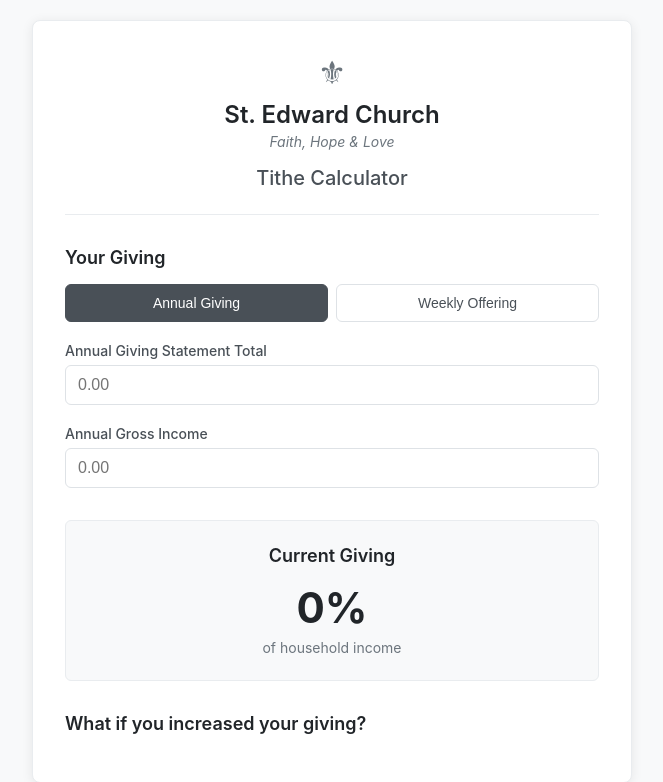
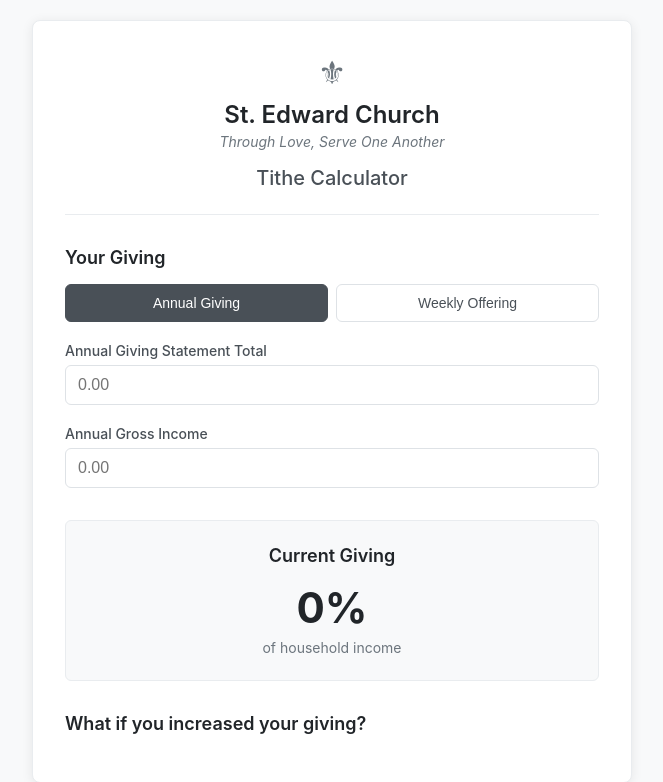
Before and after one commit to eharnischStEdword/tithe-calculator, a Flask app: page / in a window 1280 px wide. Shown: the top 782 px of the page, without its empty margins (308-971 px from the left). Run offline with Flask 3, Linux system fonts and the light colour scheme.

Commit message:
Update church tagline to 'Through Love, Serve One Another'
- Replace 'Faith, Hope & Love' with more service-focused tagline
- Emphasizes church mission of serving the community

```diff
--- a/templates/index.html
+++ b/templates/index.html
@@ -12,7 +12,7 @@
             <div class="church-logo">
                 <div class="shield">⚜</div>
                 <h1>St. Edward Church</h1>
-                <p class="tagline">Faith, Hope & Love</p>
+                <p class="tagline">Through Love, Serve One Another</p>
             </div>
             <h2 class="page-title">Tithe Calculator</h2>
         </div>
```
